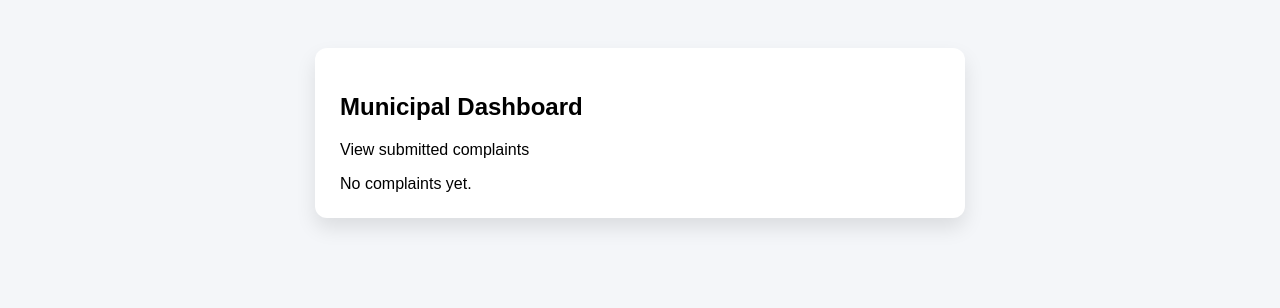
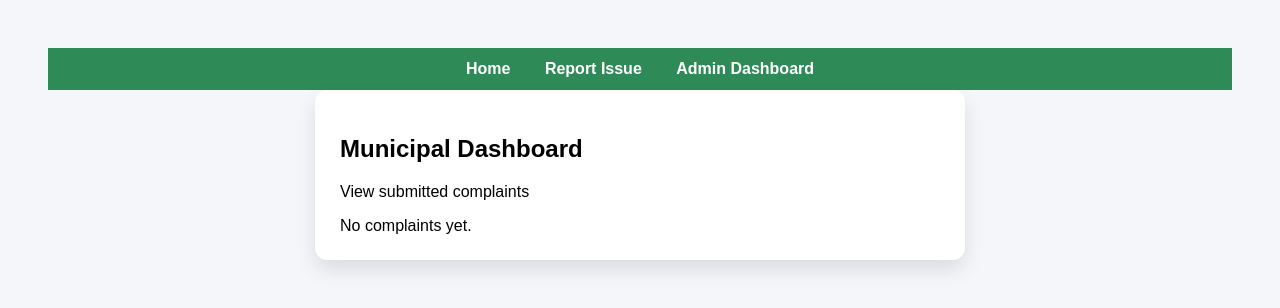
Before and after one commit to Jasinjoji/smartcity-connect-prototype, a plain HTML site: page admin.html in a window 1280 px wide. Drawn offline with Linux system fonts and the light colour scheme.

Commit message:
Add navigation bar to all pages

```diff
--- a/admin.html
+++ b/admin.html
@@ -26,6 +26,21 @@
 </head>
 
 <body>
+<div style="
+    background:#2e8b57;
+    padding:12px;
+    text-align:center;
+">
+    <a href="index.html" style="color:white; margin:15px; text-decoration:none; font-weight:bold;">
+        Home
+    </a>
+    <a href="report.html" style="color:white; margin:15px; text-decoration:none; font-weight:bold;">
+        Report Issue
+    </a>
+    <a href="admin.html" style="color:white; margin:15px; text-decoration:none; font-weight:bold;">
+        Admin Dashboard
+    </a>
+</div>
 
 <div class="card">
     <h2>Municipal Dashboard</h2>
```
Also changed, not shown: index.html (+15 -0 lines), report.html (+15 -0 lines).
